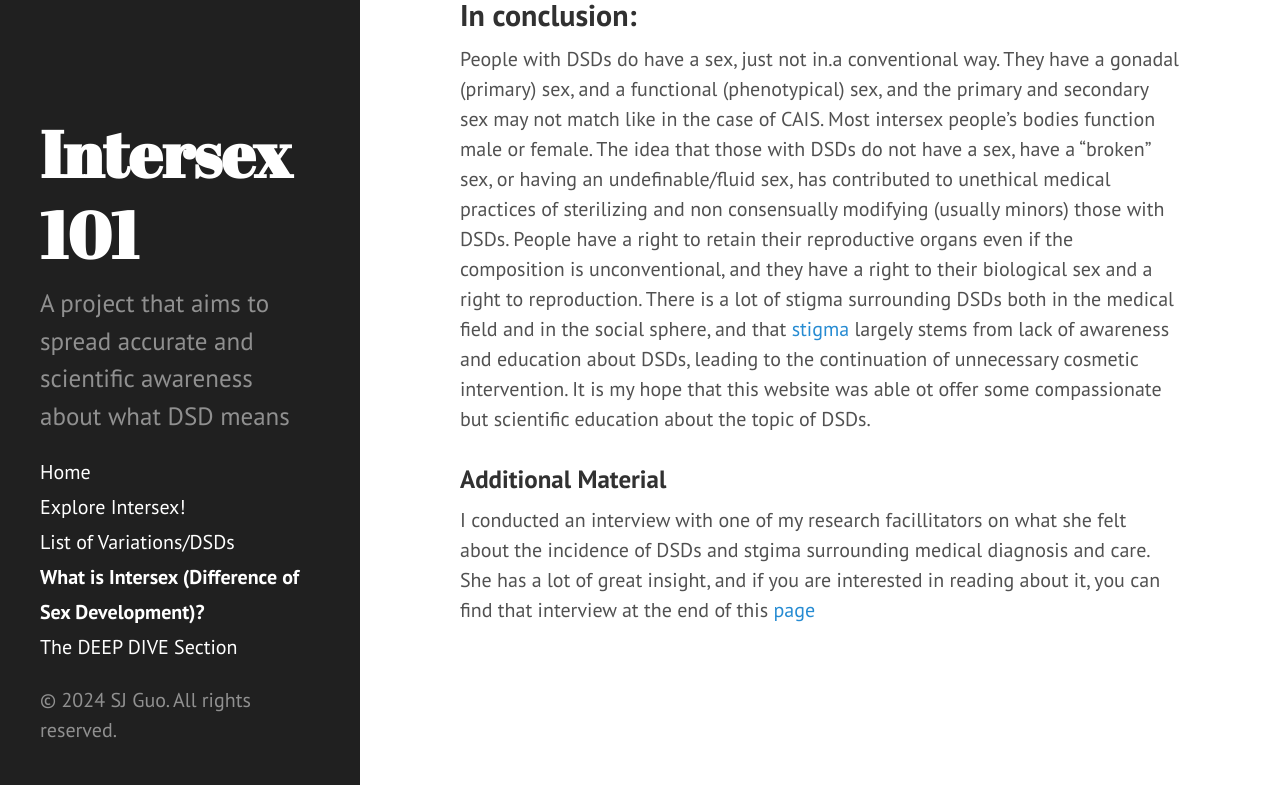
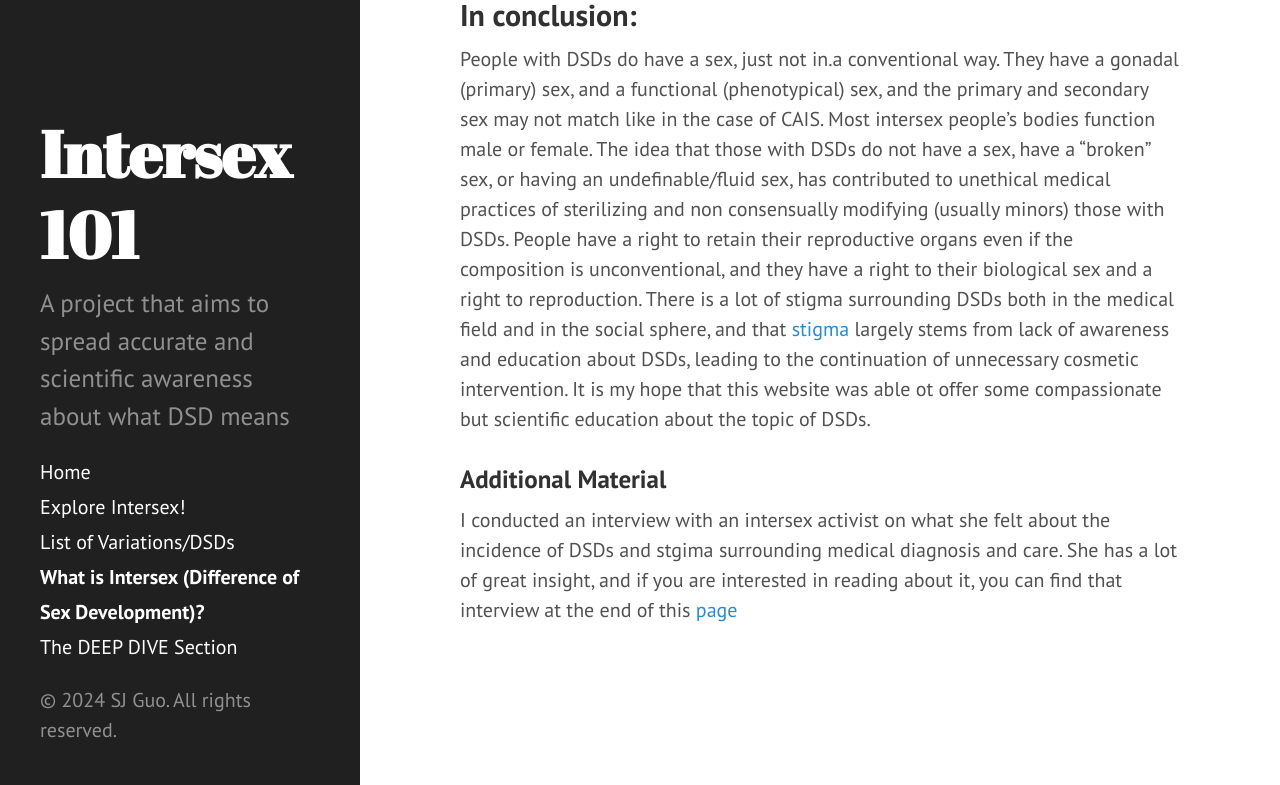
Before and after one commit to mintyfresh8188/intersex101, a Jekyll site: the page built from 01_INTRO_TO_INTERSEX.md, in a window 1280 px wide and 900 px high, scrolled down 16061 px, cut to the strip 115-900 px from the top of the window. Built offline with Jekyll 4.4.1, drawn with Linux system fonts in a browser that asks for light colours; Markdown is read by kramdown in place of the engine named in the settings.

Commit message:
fix wording

```diff
--- a/01_INTRO_TO_INTERSEX.md
+++ b/01_INTRO_TO_INTERSEX.md
@@ -154,4 +154,4 @@ People with DSDs do have a sex, just not in.a conventional way. They have a gona
 
 <h3>Additional Material</h3>
 
-I conducted an interview with one of my research facillitators on what she felt about the incidence of DSDs and stgima surrounding medical diagnosis and care. She has a lot of great insight, and if you are interested in reading about it, you can find that interview at the end of this [page](/02_J124DATAPROJECT.md)
+I conducted an interview with an intersex activist on what she felt about the incidence of DSDs and stgima surrounding medical diagnosis and care. She has a lot of great insight, and if you are interested in reading about it, you can find that interview at the end of this [page](/02_J124DATAPROJECT.md)
```
